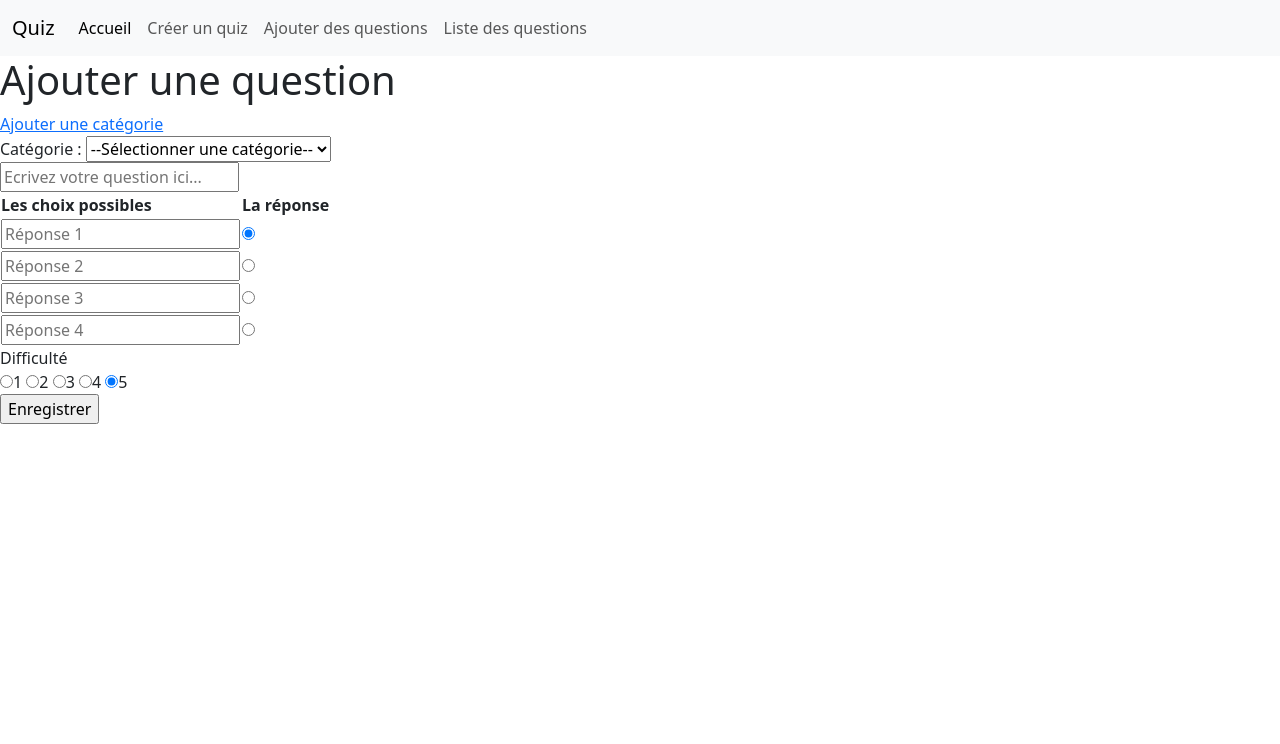
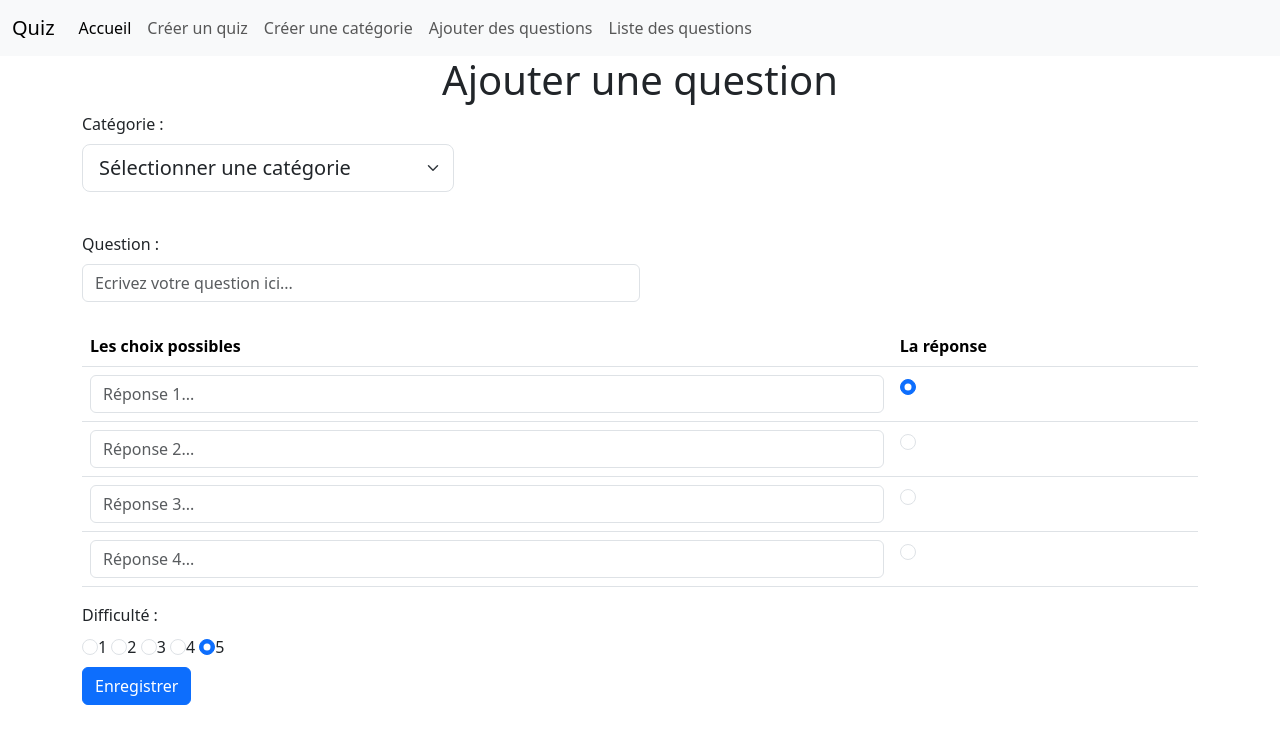
Before and after one commit to Benjamin383/TP-QUIZ, a PHP site: page /question/question_form_add.php in a window 1280 px wide. Shown: the top 744 px of the page. Run offline with PHP 8.4, Linux system fonts and the light colour scheme; data that the repository does not hold is empty.

Commit message:
Bootstrap question_add

```diff
--- a/src/layout/layout.php
+++ b/src/layout/layout.php
@@ -24,6 +24,9 @@
           <a class="nav-link" href="/quiz/quiz_form_add.php">Créer un quiz</a>
         </li>
         <li class="nav-item">
+          <a class="nav-link" href="../categorie/categorie_form_add.php">Créer une catégorie</a>
+        </li>
+        <li class="nav-item">
           <a class="nav-link" href="/question/question_form_add.php">Ajouter des questions</a>
         </li>
         <li class="nav-item">
--- a/src/question/question_form_add.php
+++ b/src/question/question_form_add.php
@@ -7,13 +7,16 @@ ORDER BY id_categorie ASC";
 $result = $conn->query($sql);
 
 ?>
-<h1>Ajouter une question</h1>
-<a href="../categorie/categorie_form_add.php">Ajouter une catégorie</a>
 
+<h1 class="text-center">Ajouter une question</h1>
+<!-- <a href="../categorie/categorie_form_add.php">Ajouter une catégorie</a> -->
+<div class="container">
 <form class="form" action="question_add.php" method="POST">
 
-    <label for="categorie">Catégorie :</label>
-    <select name="id_categorie" id="id_categorie">
+    <div class="col-md-4">
+    <label class="form-label" for="categorie">Catégorie :</label>
+    <select name="id_categorie" id="id_categorie" class="form-select form-select-lg mb-3">
+        <option selected>Sélectionner une catégorie</option>
         <?php if ($result->num_rows > 0) : ?>
             <?php while ($row = $result->fetch_assoc()) : ?>
                 <option value="<?= $row['id_categorie'] ?>"><?= $row['nom'] ?></option>
@@ -22,43 +25,54 @@ $result = $conn->query($sql);
             <option value="">--Sélectionner une catégorie--</option>
         <?php endif ?>
     </select><br>
-    <input type="text" id="question" name="question" placeholder="Ecrivez votre question ici..." /><br>
-    <table>
+    </div>
+
+<div class="col-md-6">
+    <label class="form-label" for="question">Question :</label>
+    <input class="form-control" type="text" id="question" name="question" placeholder="Ecrivez votre question ici..." /><br>
+</div>
+
+    <table class="table">
         <thead>
             <tr>
-                <th>Les choix possibles</th>
-                <th>La réponse</th>
+                <th scope="col">Les choix possibles</th>
+                <th scope="col">La réponse</th>
             </tr>
         </thead>
         <tbody>
             <tr>
-                <th>
-                    <input type="text" id="reponse_une" name="reponse_une" placeholder="Réponse 1" />
-                </th>
-                <th><input type="radio" name="correctAnswer" value="1" checked /></th>
+                <th><input class="form-control" type="text" id="reponse_une" name="reponse_une" placeholder="Réponse 1..." /></th>
+                <th><input class="form-check-input" type="radio" name="correctAnswer" value="1" checked /></th>
             </tr>
             <tr>
-                <th><input type="text" id="reponse_deux" name="reponse_deux" placeholder="Réponse 2" /></th>
-                <th><input type="radio" name="correctAnswer" value="2" /></th>
+                <th><input class="form-control" type="text" id="reponse_deux" name="reponse_deux" placeholder="Réponse 2..." /></th>
+                <th><input class="form-check-input" type="radio" name="correctAnswer" value="2" /></th>
             </tr>
             <tr>
-                <th><input type="text" id="reponse_trois" name="reponse_trois" placeholder="Réponse 3" /></th>
-                <th><input type="radio" name="correctAnswer" value="3" /></th>
+                <th><input class="form-control" type="text" id="reponse_trois" name="reponse_trois" placeholder="Réponse 3..." /></th>
+                <th><input class="form-check-input" type="radio" name="correctAnswer" value="3" /></th>
             </tr>
             <tr>
-                <th><input type="text" id="reponse_quatre" name="reponse_quatre" placeholder="Réponse 4" /></th>
-                <th><input type="radio" name="correctAnswer" value="4" /></th>
+                <th><input class="form-control" type="text" id="reponse_quatre" name="reponse_quatre" placeholder="Réponse 4..." /></th>
+                <th><input class="form-check-input" type="radio" name="correctAnswer" value="4" /></th>
             </tr>
         </tbody>
     </table>
-    Difficulté<br>
-    <input type="radio" id="difficulte_un" name="difficulte" value="1" checked /><label for="difficulte_un">1</label>
-    <input type="radio" id="difficulte_deux" name="difficulte" value="2" checked /><label for="difficulte_deux">2</label>
-    <input type="radio" id="difficulte_trois" name="difficulte" value="3" checked /><label for="difficulte_trois">3</label>
-    <input type="radio" id="difficulte_quatre" name="difficulte" value="4" checked /><label for="difficulte_quatre">4</label>
-    <input type="radio" id="difficulte_cinq" name="difficulte" value="5" checked /><label for="difficulte_cinq">5</label><br>
-    <input type="submit" value="Enregistrer" />
+
+    <label class="form-label" for="difficulte">Difficulté :</label><br>
+    <input class="form-check-input" type="radio" id="difficulte_un" name="difficulte" value="1" checked /><label class="form-check-label" for="difficulte_un">1</label>
+    <input class="form-check-input" type="radio" id="difficulte_deux" name="difficulte" value="2" checked /><label class="form-check-label" for="difficulte_deux">2</label>
+    <input class="form-check-input" type="radio" id="difficulte_trois" name="difficulte" value="3" checked /><label class="form-check-label" for="difficulte_trois">3</label>
+    <input class="form-check-input" type="radio" id="difficulte_quatre" name="difficulte" value="4" checked /><label class="form-check-label" for="difficulte_quatre">4</label>
+    <input class="form-check-input" type="radio" id="difficulte_cinq" name="difficulte" value="5" checked /><label class="form-check-label" for="difficulte_cinq">5</label><br>
+
+    <div class="col-12 my-2">
+    <input type="submit" value="Enregistrer" class="btn btn-primary" />
+    </div>
+
 </form>
+</div>
+
 <?php
 $title = "Ajouter une question";
 $content = ob_get_clean();
--- a/src/quiz/quiz_form_add.php
+++ b/src/quiz/quiz_form_add.php
@@ -8,7 +8,7 @@ $sql_quiz = "SELECT id_quiz, titre FROM quiz";
 $result_quiz = $conn->query($sql_quiz);
 $quizs = $result_quiz->fetch_all(MYSQLI_ASSOC);
 ?>
-
+<div class="container justify-content-center align-items-center mx-auto mt-5">
 <form action="quiz_add.php" method="POST">
     <div class="mb-3">
         <label for="titre" class="form-label">Nouveau Quiz :</label>
@@ -16,7 +16,7 @@ $quizs = $result_quiz->fetch_all(MYSQLI_ASSOC);
     </div>
     <button type="submit" class="btn btn-primary">Ajouter Quiz</button>
 </form>
-
+</div>
 
 <?php
 $title = "Ajouter un quiz";
```
